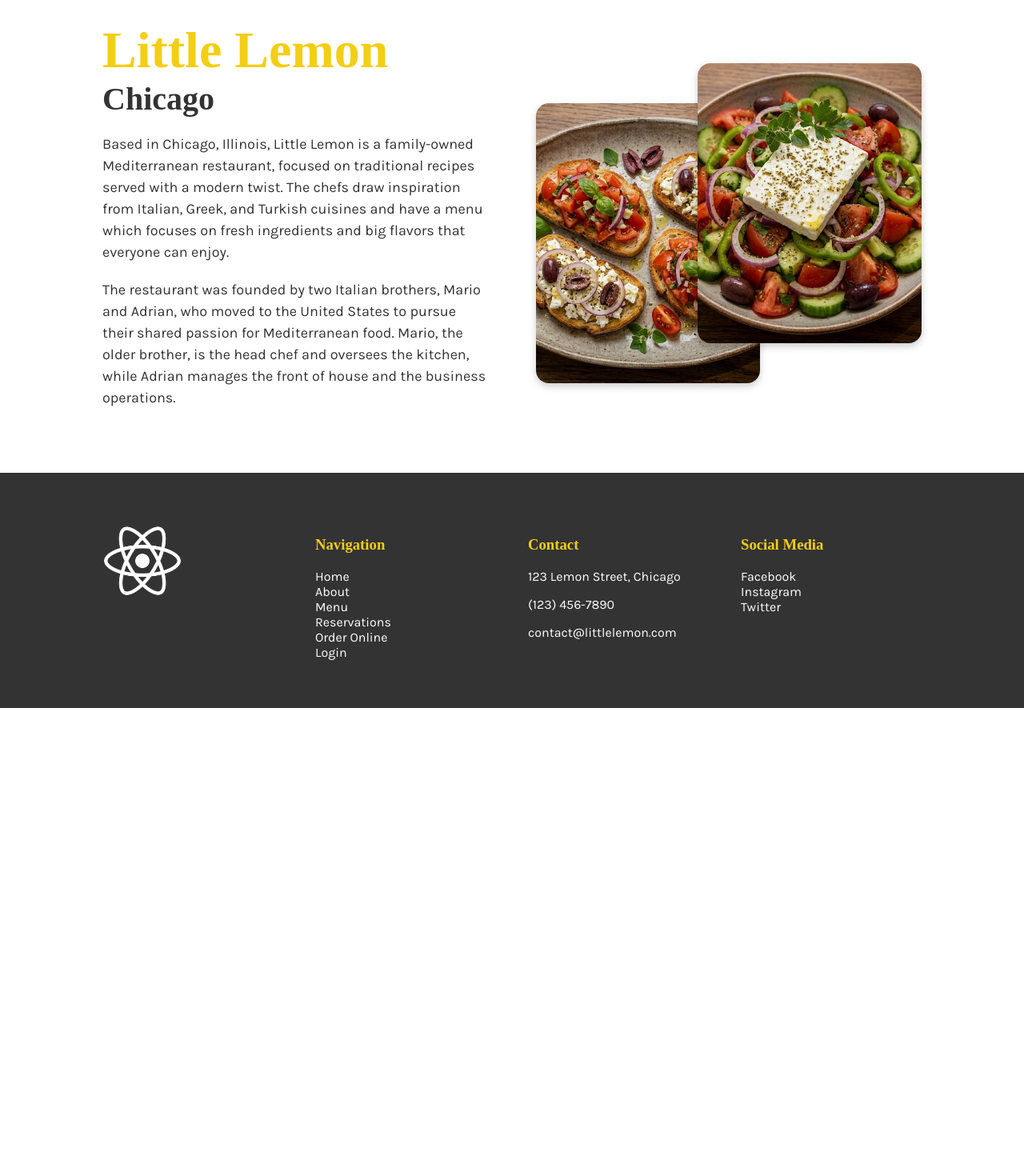
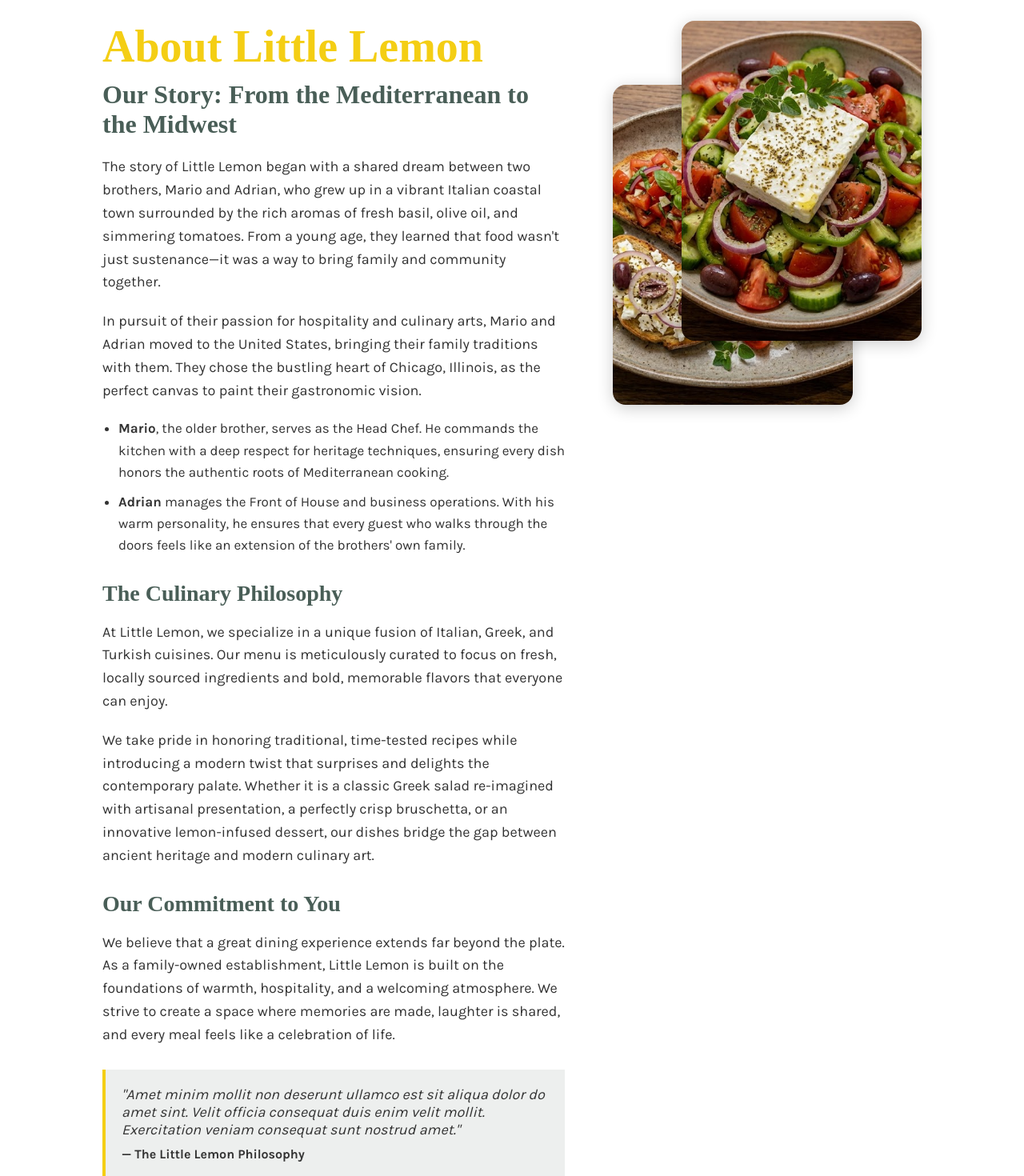
Before and after one commit to anudoranador87/little-lemon, a React (Create React App) app: page / in a window 1280 px wide. Shown: the part 1760-3230 px from the top of the page at 80% size. Before the commit the page ends 2645 px from the top, so only its background shows below. Built offline with nearby package versions, Linux system fonts and the light colour scheme; a web font is replaced by a local one.

Commit message:
feat: implement extended About Us content with semantic structure and refined styling

```diff
--- a/src/App.css
+++ b/src/App.css
@@ -266,45 +266,82 @@
   padding: 60px 10%;
   display: flex;
   justify-content: space-between;
-  align-items: center;
+  align-items: flex-start;
   gap: 60px;
 }
 
 .about-content {
-  flex: 1;
+  flex: 1.5;
+  text-align: left;
 }
 
 .about-content h1 {
   color: var(--primary-yellow);
-  font-size: 64px;
-  margin: 0;
+  font-size: 56px;
+  margin: 0 0 10px 0;
 }
 
 .about-content h2 {
-  font-size: 40px;
+  font-size: 32px;
   margin: 0 0 20px 0;
-  color: var(--highlight-black);
+  color: var(--primary-green);
+}
+
+.about-content h3 {
+  font-size: 28px;
+  margin: 30px 0 15px 0;
+  color: var(--primary-green);
 }
 
 .about-content p {
   font-size: 18px;
-  line-height: 1.5;
+  line-height: 1.6;
   margin-bottom: 20px;
+}
+
+.about-content ul {
+  list-style: disc;
+  padding-left: 20px;
+  margin-bottom: 20px;
+}
+
+.about-content li {
+  font-size: 17px;
+  line-height: 1.6;
+  margin-bottom: 10px;
+}
+
+.about-content blockquote {
+  border-left: 4px solid var(--primary-yellow);
+  padding: 20px;
+  margin: 30px 0;
+  background-color: var(--highlight-white);
+  font-style: italic;
+  font-size: 18px;
+}
+
+.about-content blockquote span {
+  display: block;
+  margin-top: 10px;
+  font-weight: 700;
+  font-style: normal;
+  font-size: 16px;
 }
 
 .about-images {
   flex: 1;
-  position: relative;
-  height: 400px;
+  position: sticky;
+  top: 120px;
+  height: 500px;
 }
 
 .img-stack-top, .img-stack-bottom {
-  width: 280px;
-  height: 350px;
+  width: 300px;
+  height: 400px;
   object-fit: cover;
   border-radius: 16px;
   position: absolute;
-  box-shadow: 0 4px 10px rgba(0,0,0,0.2);
+  box-shadow: 0 4px 20px rgba(0,0,0,0.2);
 }
 
 .img-stack-top {
@@ -314,9 +351,23 @@
 }
 
 .img-stack-bottom {
-  bottom: 0;
+  top: 80px;
   left: 0;
   z-index: 1;
+}
+
+@media (max-width: 1200px) {
+  .about-section {
+    flex-direction: column;
+  }
+
+  .about-images {
+    position: static;
+    height: 500px;
+    width: 100%;
+    max-width: 600px;
+    margin: 40px auto 0;
+  }
 }
 
 @media (max-width: 768px) {
@@ -326,17 +377,20 @@
     text-align: center;
   }
 
+  .about-content {
+    text-align: left;
+  }
+
   .about-images {
-    height: 600px;
-    width: 100%;
+    height: auto;
     display: flex;
     flex-direction: column;
-    align-items: center;
     gap: 20px;
   }
 
   .img-stack-top, .img-stack-bottom {
     position: static;
     width: 100%;
+    height: 300px;
   }
 }
--- a/src/components/About.js
+++ b/src/components/About.js
@@ -1,29 +1,84 @@
 import React from 'react';
-import marioAdrianA from '../assets/greek-salad.jpg'; // Using existing assets as placeholders if needed
+import marioAdrianA from '../assets/greek-salad.jpg';
 import marioAdrianB from '../assets/bruchetta.jpg';
 
 const About = () => {
   return (
     <section className="about-section">
       <div className="about-content">
-        <h1>Little Lemon</h1>
-        <h2>Chicago</h2>
-        <p>
-          Based in Chicago, Illinois, Little Lemon is a family-owned Mediterranean restaurant,
-          focused on traditional recipes served with a modern twist. The chefs draw inspiration
-          from Italian, Greek, and Turkish cuisines and have a menu which focuses on fresh
-          ingredients and big flavors that everyone can enjoy.
-        </p>
-        <p>
-          The restaurant was founded by two Italian brothers, Mario and Adrian, who moved
-          to the United States to pursue their shared passion for Mediterranean food.
-          Mario, the older brother, is the head chef and oversees the kitchen, while
-          Adrian manages the front of house and the business operations.
-        </p>
+        <h1>About Little Lemon</h1>
+
+        <div className="about-story">
+          <h2>Our Story: From the Mediterranean to the Midwest</h2>
+          <p>
+            The story of Little Lemon began with a shared dream between two brothers, Mario and Adrian,
+            who grew up in a vibrant Italian coastal town surrounded by the rich aromas of fresh basil,
+            olive oil, and simmering tomatoes. From a young age, they learned that food wasn't just
+            sustenance—it was a way to bring family and community together.
+          </p>
+          <p>
+            In pursuit of their passion for hospitality and culinary arts, Mario and Adrian moved to
+            the United States, bringing their family traditions with them. They chose the bustling heart
+            of Chicago, Illinois, as the perfect canvas to paint their gastronomic vision.
+          </p>
+          <ul>
+            <li>
+              <strong>Mario</strong>, the older brother, serves as the Head Chef. He commands the kitchen
+              with a deep respect for heritage techniques, ensuring every dish honors the authentic
+              roots of Mediterranean cooking.
+            </li>
+            <li>
+              <strong>Adrian</strong> manages the Front of House and business operations. With his warm
+              personality, he ensures that every guest who walks through the doors feels like an
+              extension of the brothers' own family.
+            </li>
+          </ul>
+        </div>
+
+        <div className="about-philosophy">
+          <h3>The Culinary Philosophy</h3>
+          <p>
+            At Little Lemon, we specialize in a unique fusion of Italian, Greek, and Turkish cuisines.
+            Our menu is meticulously curated to focus on fresh, locally sourced ingredients and bold,
+            memorable flavors that everyone can enjoy.
+          </p>
+          <p>
+            We take pride in honoring traditional, time-tested recipes while introducing a modern twist
+            that surprises and delights the contemporary palate. Whether it is a classic Greek salad
+            re-imagined with artisanal presentation, a perfectly crisp bruschetta, or an innovative
+            lemon-infused dessert, our dishes bridge the gap between ancient heritage and modern culinary art.
+          </p>
+        </div>
+
+        <div className="about-commitment">
+          <h3>Our Commitment to You</h3>
+          <p>
+            We believe that a great dining experience extends far beyond the plate. As a family-owned
+            establishment, Little Lemon is built on the foundations of warmth, hospitality, and a
+            welcoming atmosphere. We strive to create a space where memories are made, laughter is
+            shared, and every meal feels like a celebration of life.
+          </p>
+          <blockquote>
+            "Amet minim mollit non deserunt ullamco est sit aliqua dolor do amet sint.
+            Velit officia consequat duis enim velit mollit. Exercitation veniam consequat sunt nostrud amet."
+            <br />
+            <span>— The Little Lemon Philosophy</span>
+          </blockquote>
+        </div>
+
+        <div className="about-highlights">
+          <h3>Key Highlights of Our Restaurant</h3>
+          <ul>
+            <li><strong>Authentic Heritage:</strong> Founded and operated by native Italian brothers with a lifelong passion for food.</li>
+            <li><strong>Diverse Mediterranean Palette:</strong> A rich culinary journey spanning Italy, Greece, and Turkey.</li>
+            <li><strong>Fresh & Local:</strong> A strict commitment to utilizing fresh ingredients and seasonal produce.</li>
+            <li><strong>The Modern Twist:</strong> Classic comfort food elevated by modern cooking techniques and creative plating.</li>
+          </ul>
+        </div>
       </div>
       <div className="about-images">
-        <img src={marioAdrianA} alt="Mario and Adrian A" className="img-stack-top" />
-        <img src={marioAdrianB} alt="Mario and Adrian B" className="img-stack-bottom" />
+        <img src={marioAdrianA} alt="Mario and Adrian preparing food" className="img-stack-top" />
+        <img src={marioAdrianB} alt="Our authentic Mediterranean bruschetta" className="img-stack-bottom" />
       </div>
     </section>
   );
```
